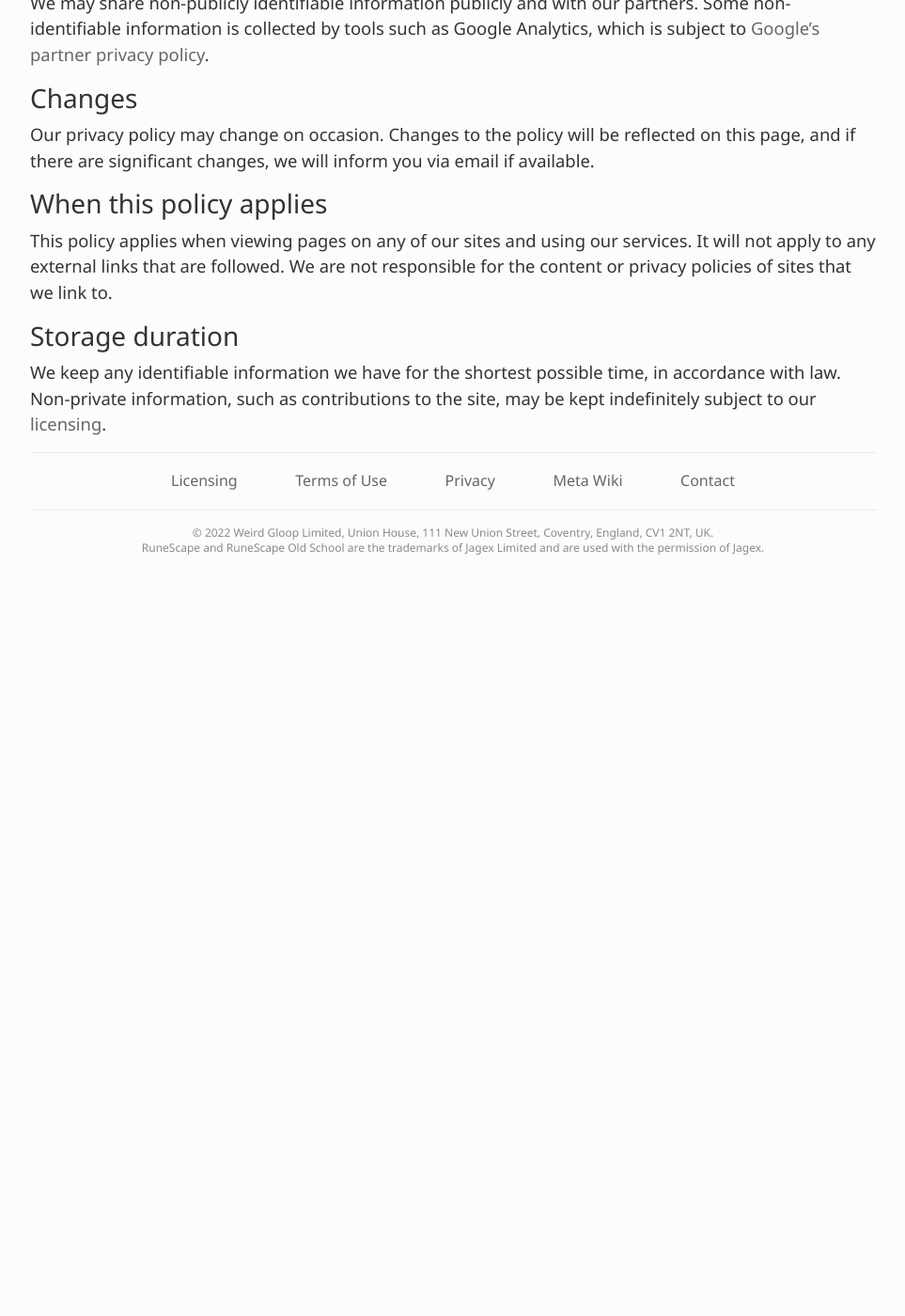
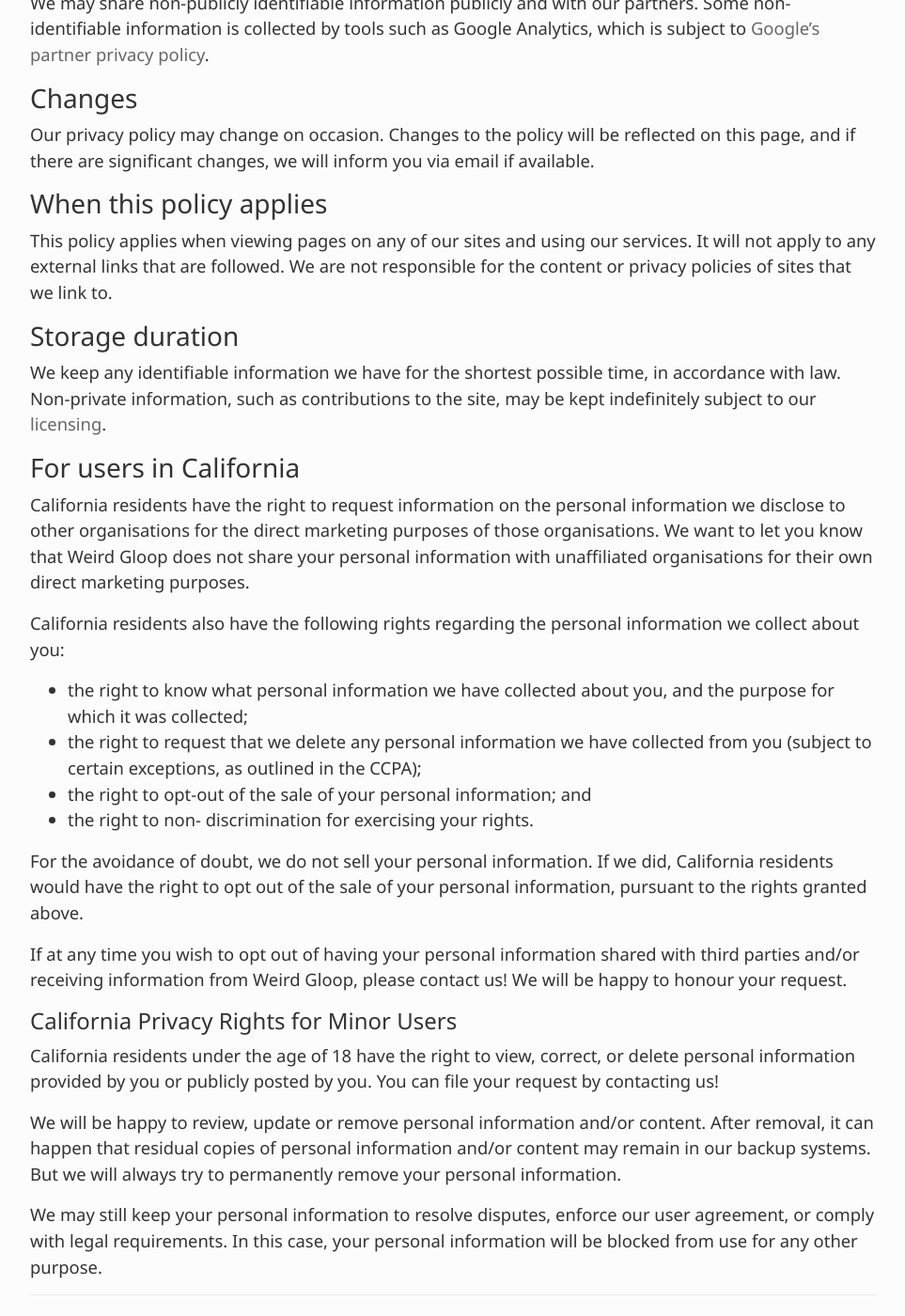
Before and after one commit to weirdgloop/weirdgloop.org, a Jekyll site: the page built from pages/privacy.md, in a window 1280 px wide and 1400 px high, scrolled down 1667 px. Shown: the whole window at 94% size, without its empty margins (158-1121 px from the left). Built offline with Jekyll 4.4.1, drawn with Linux system fonts in a browser that asks for light colours; nearby versions of some CDN libraries; before the commit the page ends 2274 px from its top, so only the background shows below that; some of the changed text lies outside the part shown.

Commit message:
Update site

```diff
--- a/_config.yml
+++ b/_config.yml
@@ -1,7 +1,7 @@
 title: Weird Gloop
 email: support@weirdgloop.org
 description: > # this means to ignore newlines until "baseurl:"
-  Helping you make adventures happen.
+  We are Weird Gloop - the company that runs and maintains the official RuneScape and OSRS Wikis.
 baseurl: "" # the subpath of your site, e.g. /blog
 url: "https://weirdgloop.org" # the base hostname & protocol for your site, e.g. http://example.com
 
--- a/pages/privacy.md
+++ b/pages/privacy.md
@@ -1,12 +1,13 @@
 ---
 layout: default
 title: Privacy
+description: The Privacy Policy governing all Weird Gloop websites and wikis.
 permalink: /privacy/
 ---
 
 # Privacy
 
-> *Last modified:* 20 September 2017
+> *Last modified:* 10 February 2023
 
 We're committed to protecting the privacy of all of our users across our network, whether you are a reader or a contributor. As a result, we have a transparent, straight-forward privacy policy. By using any of the sites we operate, you are agreeing to our privacy policy and use of cookies.
 
@@ -42,3 +43,25 @@ This policy applies when viewing pages on any of our sites and using our service
 
 ### Storage duration
 We keep any identifiable information we have for the shortest possible time, in accordance with law. Non-private information, such as contributions to the site, may be kept indefinitely subject to our [licensing](/licensing).
+
+### For users in California
+California residents have the right to request information on the personal information we disclose to other organisations for the direct marketing purposes of those organisations. We want to let you know that Weird Gloop does not share your personal information with unaffiliated organisations for their own direct marketing purposes.
+
+California residents also have the following rights regarding the personal information we collect about you:
+
+* the right to know what personal information we have collected about you, and the purpose for which it was collected;
+* the right to request that we delete any personal information we have collected from you (subject to certain exceptions, as outlined in the CCPA);
+* the right to opt-out of the sale of your personal information; and
+* the right to non- discrimination for exercising your rights.
+
+For the avoidance of doubt, we do not sell your personal information. If we did, California residents would have the right to opt out of the sale of your personal information, pursuant to the rights granted above.
+
+If at any time you wish to opt out of having your personal information shared with third parties and/or receiving information from Weird Gloop, please contact us! We will be happy to honour your request.
+
+#### California Privacy Rights for Minor Users
+
+California residents under the age of 18 have the right to view, correct, or delete personal information provided by you or publicly posted by you. You can file your request by contacting us!
+
+We will be happy to review, update or remove personal information and/or content. After removal, it can happen that residual copies of personal information and/or content may remain in our backup systems. But we will always try to permanently remove your personal information.
+
+We may still keep your personal information to resolve disputes, enforce our user agreement, or comply with legal requirements. In this case, your personal information will be blocked from use for any other purpose.
```
Also changed, not shown: pages/licensing.md (+1 -1 lines), pages/terms.md (+1 -0 lines), README.md.
